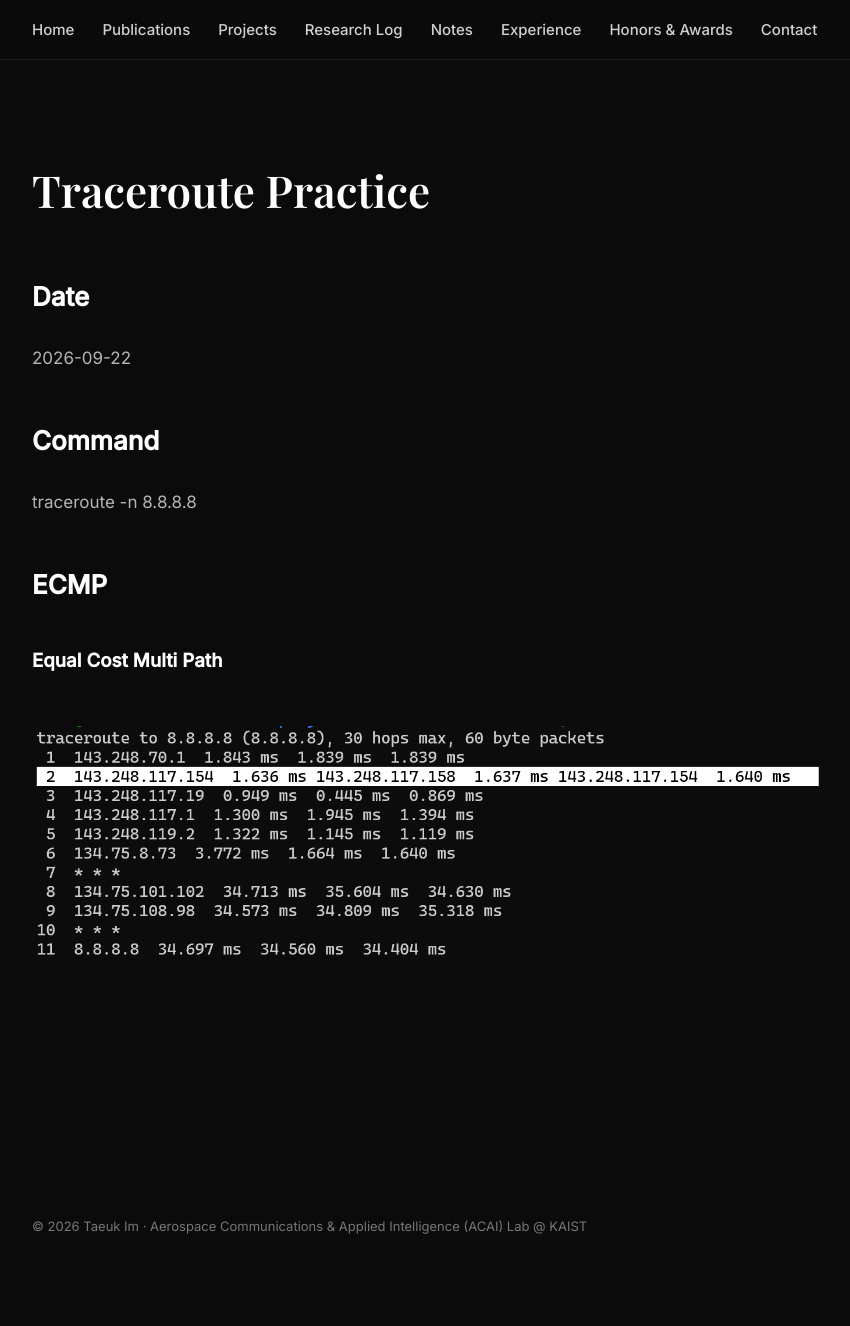
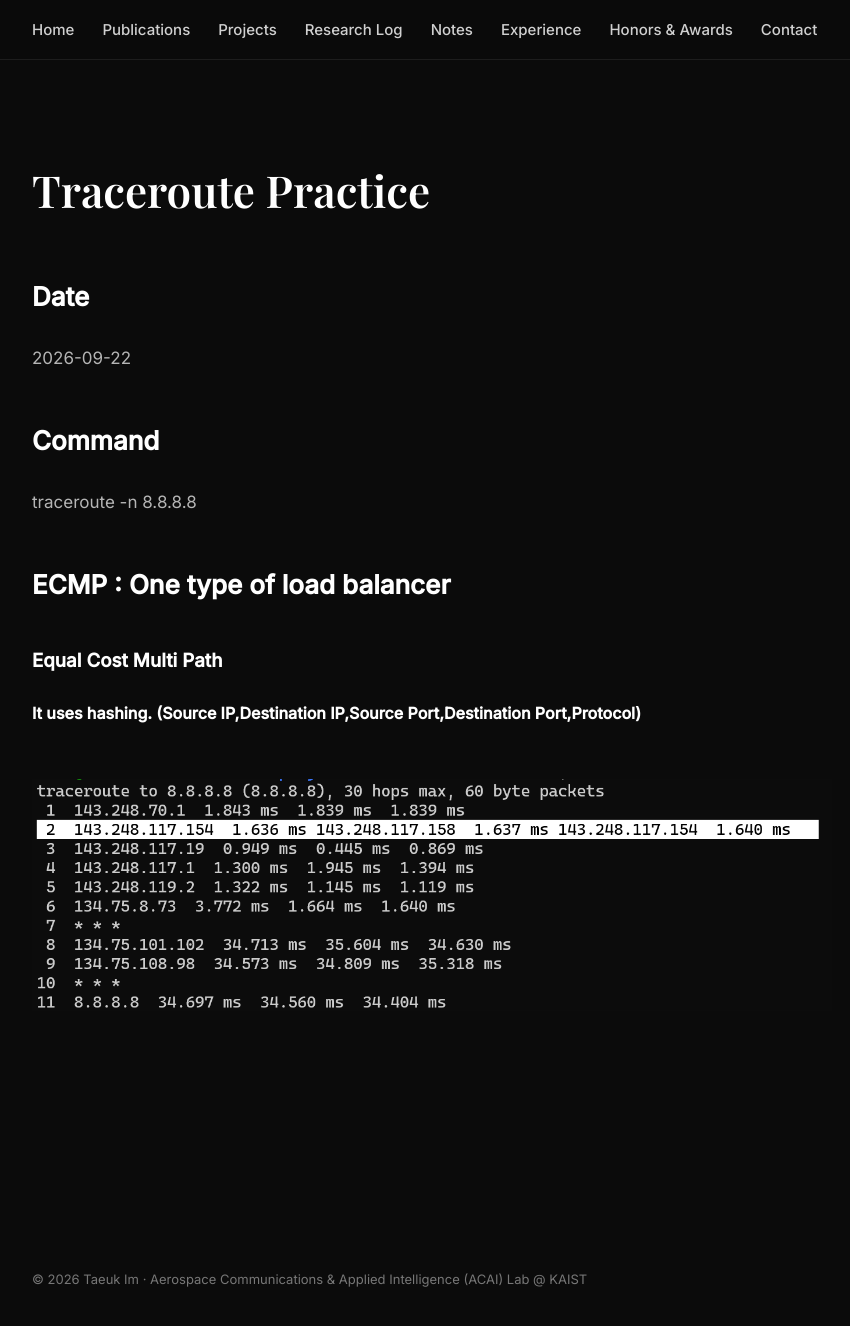
Before and after one commit to taeuk97/taeuk97.github.io, a Jekyll site: the page built from note/internet-measurement/practice/traceroute.md, in a window 1280 px wide and 1331 px high. Shown: the top 1326 px of the window, without its empty margins (32-882 px from the left). Built offline with Jekyll 4.4.1, drawn with Linux system fonts in a browser that asks for light colours; our own code applies the rules of GitHub Pages for plain Markdown files.

Commit message:
Update traceroute.md

```diff
--- a/note/internet-measurement/practice/traceroute.md
+++ b/note/internet-measurement/practice/traceroute.md
@@ -7,6 +7,7 @@
 
 traceroute -n 8.8.8.8
 
-## ECMP
+## ECMP : One type of load balancer
 ### Equal Cost Multi Path
+#### It uses hashing. (Source IP,Destination IP,Source Port,Destination Port,Protocol)
 ![Traceroute result](1.png)
```
